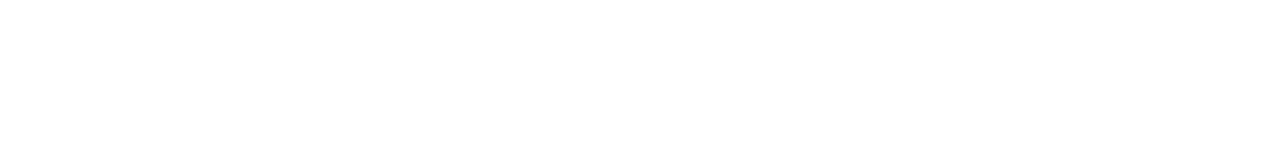
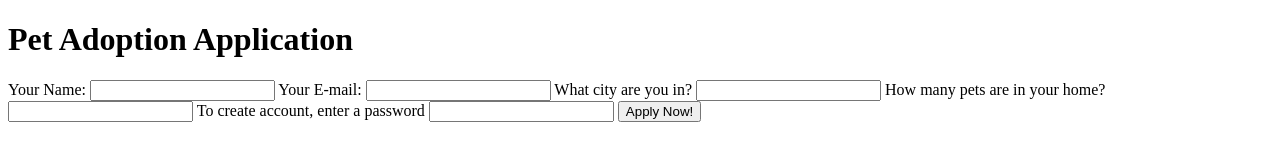
Before and after one commit to asmirkazic/html100, a plain HTML site: page index.html in a window 1280 px wide. Drawn offline with Linux system fonts and the light colour scheme.

Commit message:
basic form

```diff
--- a/index.html
+++ b/index.html
@@ -1,9 +1,29 @@
 <!DOCTYPE html>
-<html lang="eng">
+<html lang="en">
     <head>
-        <meta charset="utf-8">
-        <title>Web Forms</title>
+    <meta charset="utf-8">
+    <title>Web Forms</title>
     </head>
     <body>
+        <h1>Pet Adoption Application</h1>
+
+        <form method="GET">
+        <label>Your Name:
+            <input type="text" name="applicantName">
+        </label>
+        <label>Your E-mail:
+            <input type="email" name="applicantEmail">
+        </label>
+        <label>What city are you in?
+            <input type="text" name="applicantCity">
+        </label>
+        <label>How many pets are in your home?
+            <input type="number" name="petCount">
+        </label>
+        <label>To create account, enter a password
+            <input type="password" name="accountPW">
+        </label>
+        <input type="submit" value="Apply Now!">
+        </form>
     </body>
 </html>
```
